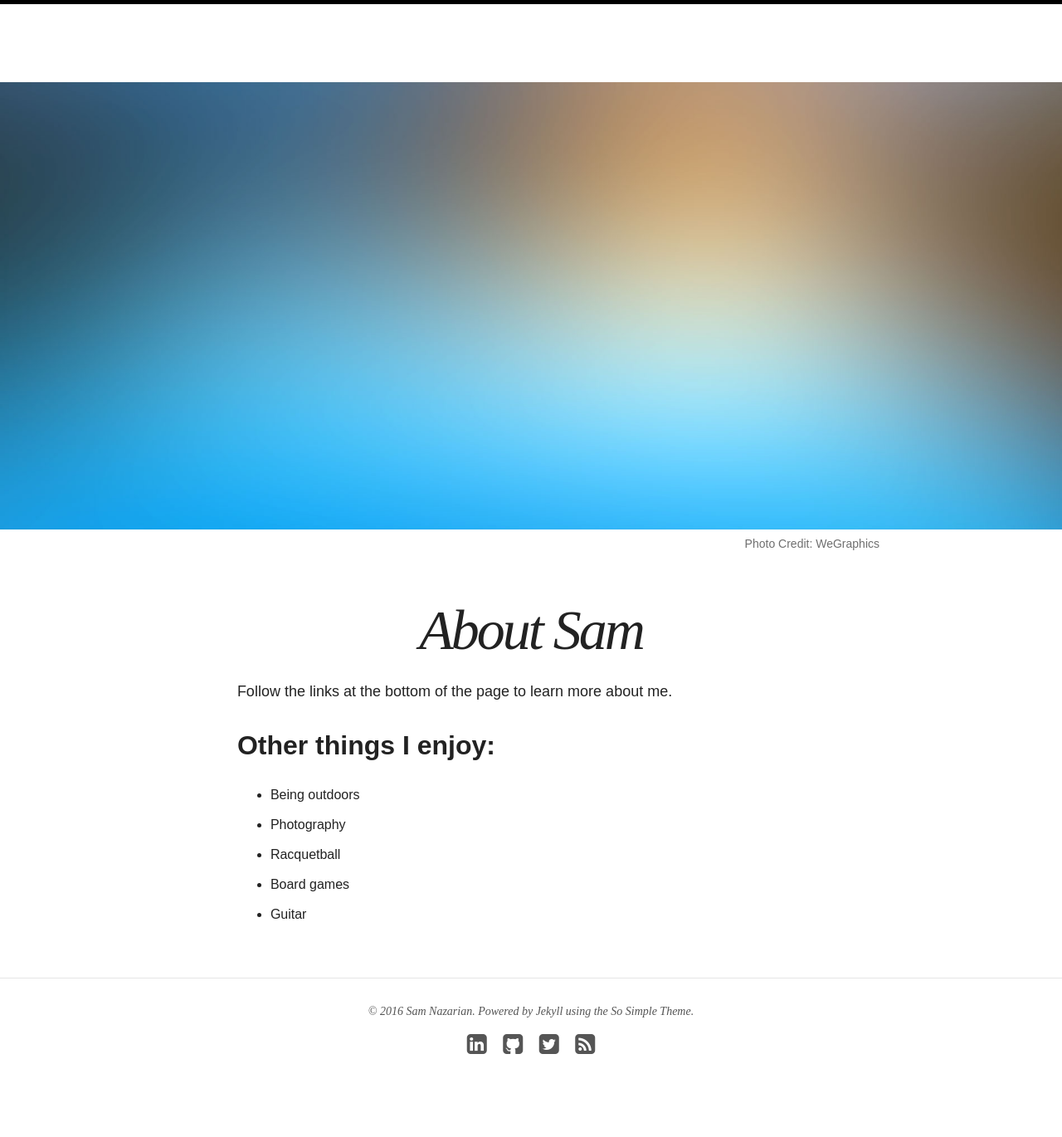
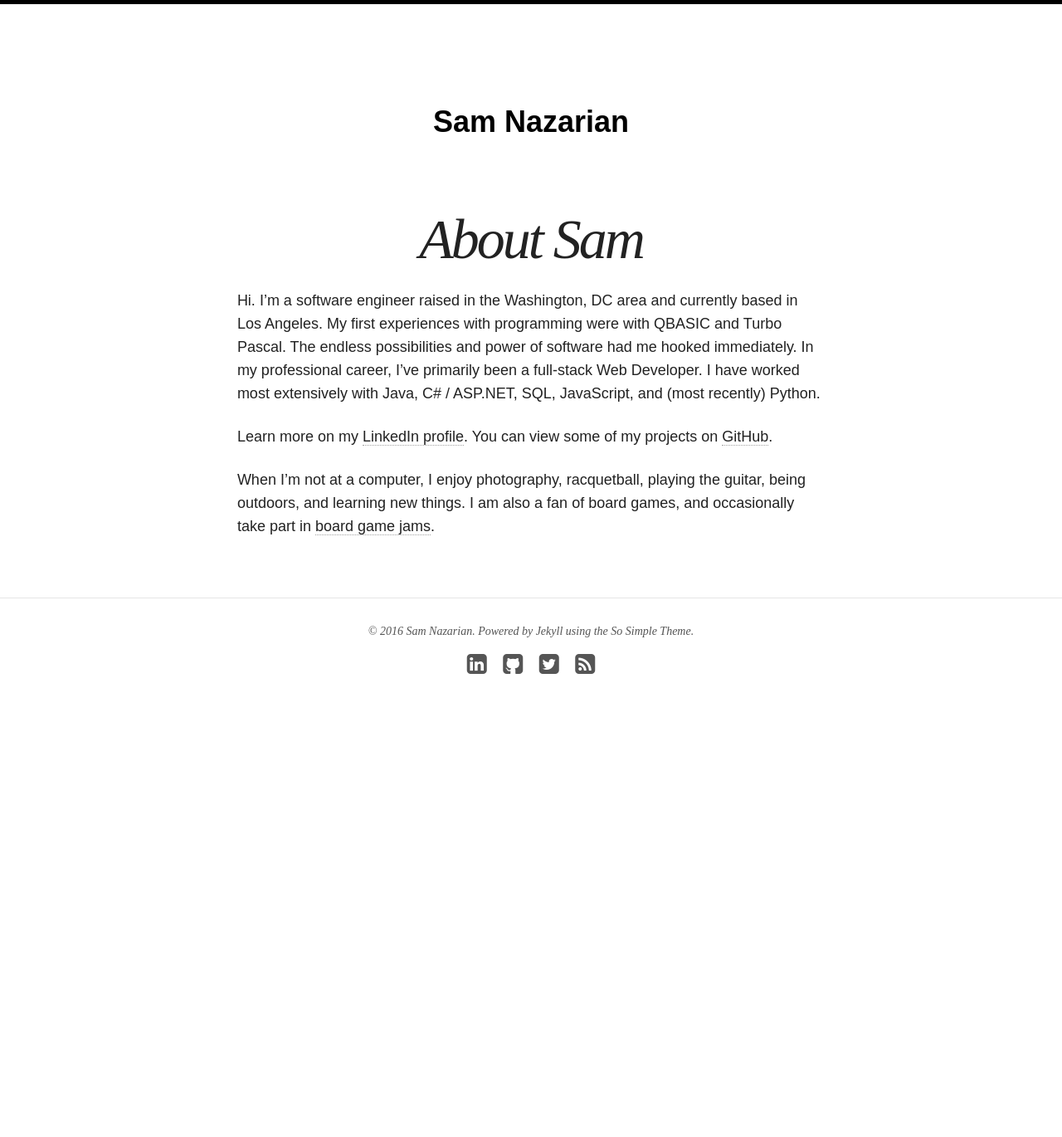
Before and after one commit to SamNazar/samnazar.github.io, a Jekyll site: the page built from about/index.md, in a window 1280 px wide. Shown: the whole page at 83% size. Built offline with Jekyll 4.4.1, drawn with Linux system fonts in a browser that asks for light colours; nearby versions of some CDN libraries; after the commit the page ends 912 px from its top, so only the background shows below that.

Commit message:
Update About page and Python performance post.

```diff
--- a/_config.yml
+++ b/_config.yml
@@ -2,10 +2,10 @@
 
 title: Sam Nazarian
 locale: en_US
-description: "software engineer"
+description:
 #logo: site-logo.png
 search: false
-url: http://github.snazar.com
+url: #http://github.snazar.com
 
 # Jekyll configuration
 
--- a/about/index.md
+++ b/about/index.md
@@ -2,19 +2,11 @@
 layout: page
 title: About Sam
 excerpt: "Sam Nazarian is a software engineer based in Los Angeles."
-modified: 2014-08-08T19:44:38.564948-04:00
-image:
-  feature: so-simple-sample-image-4.jpg
-  credit: WeGraphics
-  creditlink: http://wegraphics.net/downloads/free-ultimate-blurred-background-pack/
+modified: 2016-03-03
 ---
 
-Follow the links at the bottom of the page to learn more about me.
+Hi.  I'm a software engineer raised in the Washington, DC area and currently based in Los Angeles.  My first experiences with programming were with QBASIC and Turbo Pascal.  The endless possibilities and power of software had me hooked immediately.  In my professional career, I've primarily been a full-stack Web Developer.  I have worked most extensively with Java, C# / ASP.NET, SQL, JavaScript, and (most recently) Python.
 
-## Other things I enjoy:
+Learn more on my [LinkedIn profile](https://linkedin.com/in/samnazarian).  You can view some of my projects on [GitHub](https://github.com/samnazar).
 
-* Being outdoors
-* Photography
-* Racquetball
-* Board games
-* Guitar
+When I'm not at a computer, I enjoy photography, racquetball, playing the guitar, being outdoors, and learning new things.  I am also a fan of board games, and occasionally take part in [board game jams](http://laboardgamejam.com/).
```
Also changed, not shown: _posts/articles/2016-02-26-how-slow-is-python.md (+5 -5 lines).
